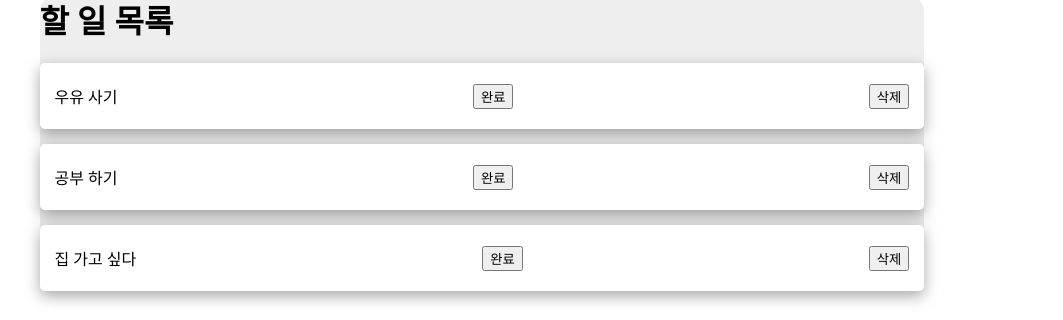
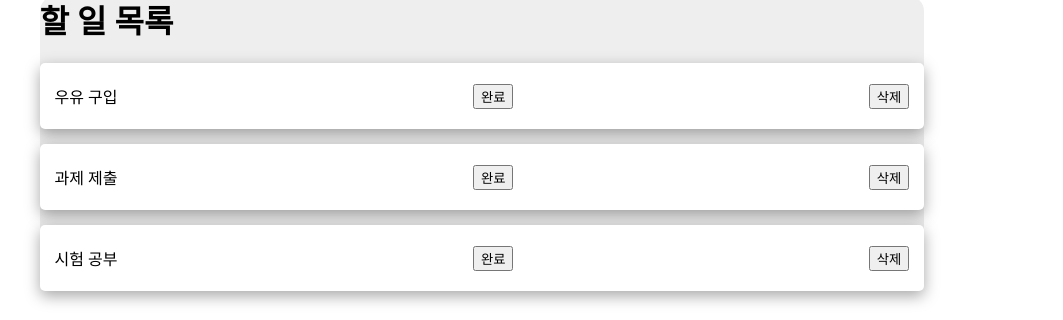
Before and after one commit to JinhyunMSQ/preparing_hackathon, a React (Create React App) app: page / in a window 1280 px wide. Shown: the part 325-645 px from the top of the page, without its empty margins (158-1221 px from the left). Built offline with nearby package versions, Linux system fonts and the light colour scheme.

Commit message:
second commit

```diff
--- a/package.json
+++ b/package.json
@@ -9,6 +9,7 @@
     "react": "^18.3.1",
     "react-dom": "^18.3.1",
     "react-scripts": "5.0.1",
+    "styled-components": "^6.1.11",
     "web-vitals": "^2.1.4"
   },
   "scripts": {
--- a/src/App.js
+++ b/src/App.js
@@ -3,9 +3,9 @@ import TodoList from "./TodoList";
 import { useState } from "react";
 
 const fake = [
-  { id: 1, body: "우유 사기", completed: false },
-  { id: 2, body: "공부 하기", completed: false },
-  { id: 3, body: "집 가고 싶다", completed: false }
+  { id: 1, body: "우유 구입", completed: false },
+  { id: 2, body: "과제 제출", completed: false },
+  { id: 3, body: "시험 공부", completed: false }
 ];
 
 function App() {
```
Also changed, not shown: 2 other files (tests, documents, lock files or other folders).
